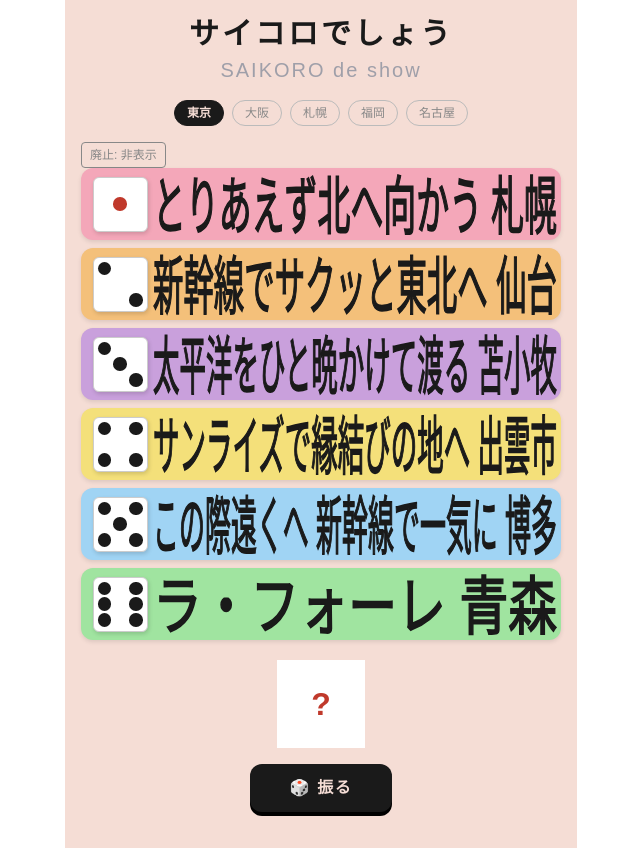
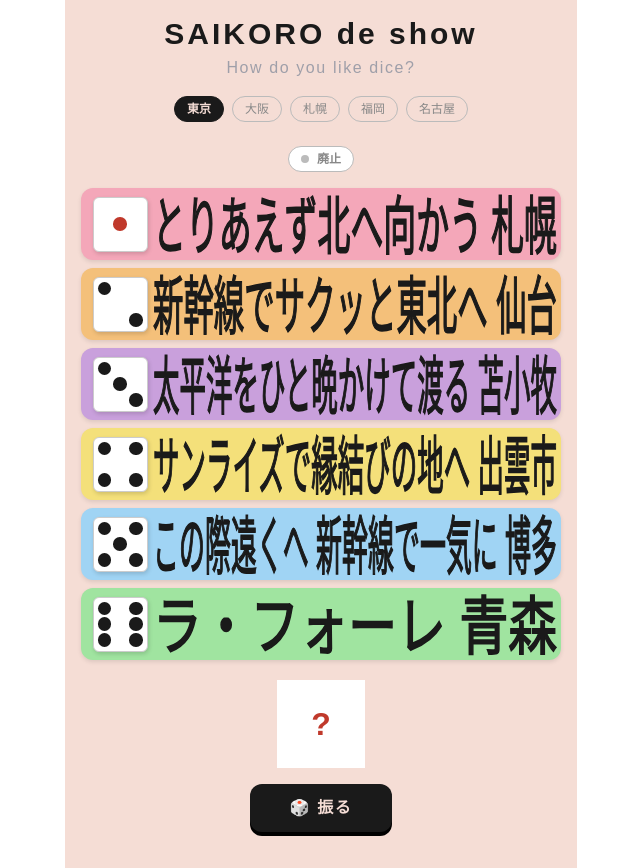
Before and after one commit to StellaLeaf/SAIKORO_de_show, a React (Vite) app: page / in a window 1280 px wide. Shown: the whole page, without its empty margins (319-959 px from the left). Built offline with nearby package versions, Linux system fonts and the light colour scheme; a web font is replaced by a local one.

Commit message:
chore: デバッグコード削除とUIクリーンアップ
- App.jsx: console.log削除
- テスト用廃止表示トグル削除
- 不要import整理"
- useDice.js: 出発地変更時に廃止表示状態がリセットされる問題を修正

```diff
--- a/src/App.jsx
+++ b/src/App.jsx
@@ -1,15 +1,8 @@
 import { useDice, PHASE } from "./hooks/useDice";
 import DiceFace from "./components/DiceFace";
 import RollDice from "./components/RollDice";
-import { getRoutesByOrigin, getRouteKey } from "./data/routes";
+import { getRouteKey } from "./data/routes";
 import { useState } from "react";
-
-// === 動作確認用（後で消す） ===
-console.log("=== getRoutesByOrigin 動作確認 ===");
-console.log("通常(東京):",     getRoutesByOrigin("東京"));
-console.log("廃止含む(東京):", getRoutesByOrigin("東京", { hideDefunct: false }));
-console.log("GTFSなし(東京):", getRoutesByOrigin("東京", { useGtfsFill: false }));
-console.log("===========================");
 
 const ROW_COLORS = [
   "#f4a7b9", // 1: ピンク
@@ -50,10 +43,10 @@ export default function App() {
         className="text-3xl font-black tracking-widest"
         style={{ color: "#1a1a1a" }}
       >
-        サイコロでしょう
+        SAIKORO de show
       </h1>
-      <p className="text-xl text-zinc-400 mt-1 tracking-widest">
-        SAIKORO de show
+      <p className="text-l text-zinc-400 mt-1 tracking-widest">
+        How do you like dice?
       </p>
     </header>
     {/* 出発地選択 */}
@@ -74,14 +67,31 @@ export default function App() {
         </button>
       ))}
     </section>
-    {/* 出発地選択の下あたりに追加 */}
-    <button
-      onClick={() => dice.setHideDefunct(!dice.hideDefunct)}
-      className="text-xs px-2 py-1 rounded border"
-      style={{ background: "transparent", color: "#888" }}
-    >
-      廃止: {dice.hideDefunct ? "非表示" : "表示中"}
-    </button>
+    <section className="mb-4 flex gap-2 justify-center flex-wrap">
+      {/* 廃止表示トグル */}
+      <div className="flex justify-center mt-2">
+        <button
+          onClick={() => dice.setHideDefunct(!dice.hideDefunct)}
+          className="flex items-center gap-2 px-3 py-1 rounded-full border text-xs transition-all"
+          style={{
+            background: dice.hideDefunct ? "#fff" : "#1a1a1a",
+            color:      dice.hideDefunct ? "#888" : "#f5ddd5",
+            borderColor: dice.hideDefunct ? "#bbb" : "#1a1a1a",
+            fontWeight: 600,
+          }}
+        >
+          <span
+            style={{
+              width: 8,
+              height: 8,
+              borderRadius: "50%",
+              background: dice.hideDefunct ? "#bbb" : "#dc2626",
+            }}
+          />
+          廃止
+        </button>
+      </div>
+    </section>
     {/* ボード本体 */}
     <section className="flex flex-col gap-2 mb-5">
       {dice.currentRoutes.map((route, i) => {
--- a/src/hooks/useDice.js
+++ b/src/hooks/useDice.js
@@ -33,7 +33,8 @@ export const useDice = () => {
     setState(prev => ({
       ...INITIAL_STATE,
       origin: origin,
-      history: prev.history,  // 履歴維持
+      history: prev.history,
+      hideDefunct: prev.hideDefunct,  // ← 追加！！
     }));
   }, []);
 
```
